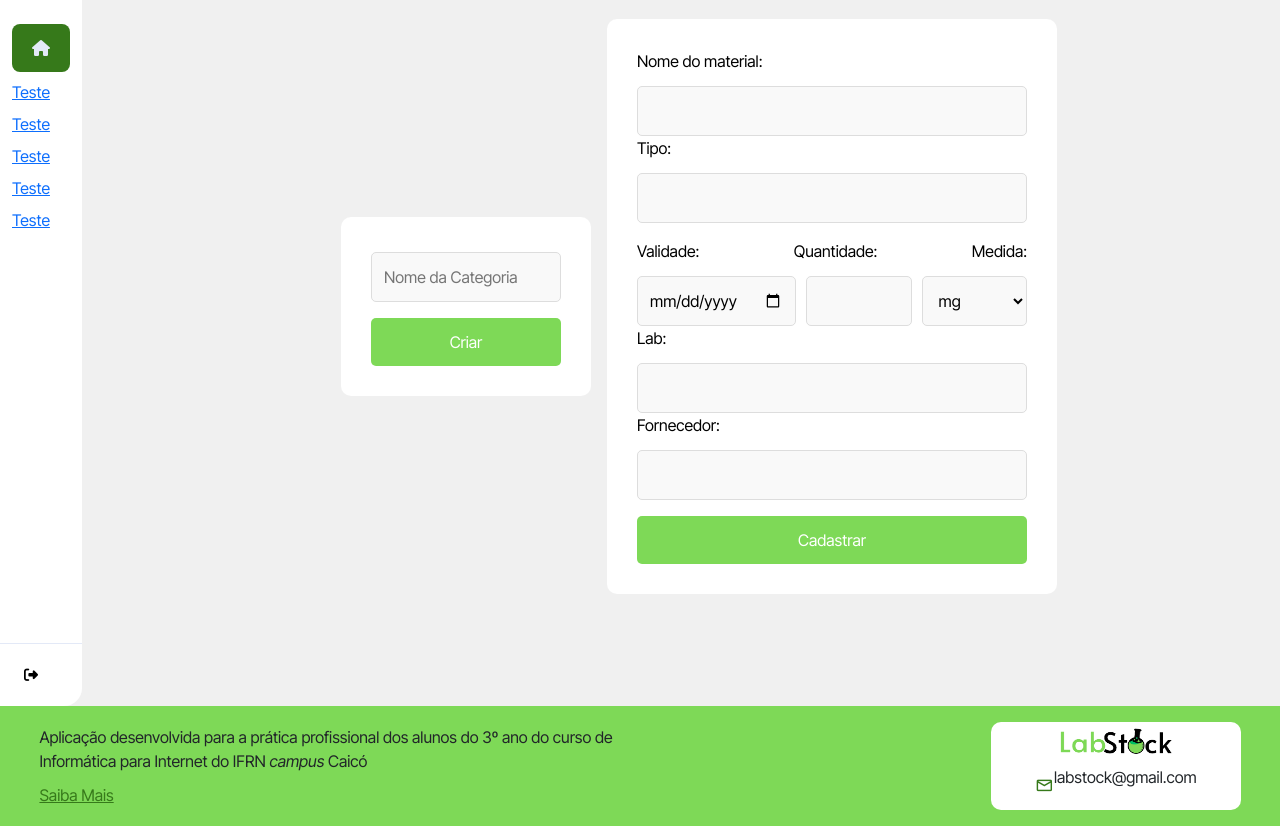
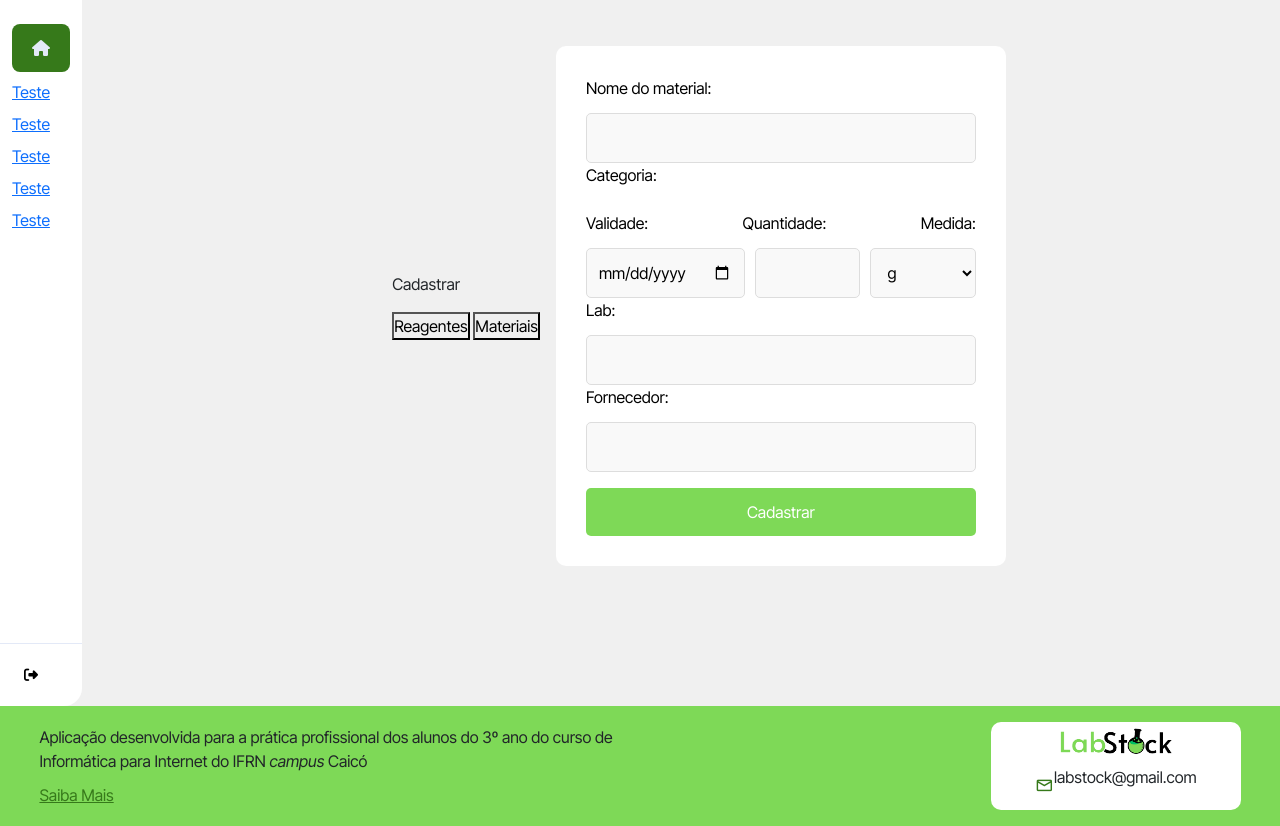
Before and after one commit to kzinge/labstock, a Flask app: page /material/cadastro in a window 1280 px wide. Shown: the part 94-920 px from the top of the page. Run offline with Flask 3, Linux system fonts and the light colour scheme; parts of the project's set-up code (start-up, migrations or seed data) failed here and were passed over; some libraries are stand-ins or nearby versions.

Commit message:
alterações forms materiais

```diff
--- a/controllers/materiais.py
+++ b/controllers/materiais.py
@@ -1,7 +1,7 @@
 #Rotas para materiais
 from flask import Blueprint, render_template, redirect, url_for, request, flash
 from database import db
-from models.materiais import Material, Categoria
+from models.materiais import Material, Reagente, Categoria
 from models.laboratorios import Lab
 from decorators.auth import role_required
 materiais_bp = Blueprint(name ='material',
@@ -9,102 +9,105 @@ materiais_bp = Blueprint(name ='material',
                     url_prefix='/material',
                     template_folder='templates')
 
-#CREATE MATERIAIS
+
+#REAGENTES
+
 @materiais_bp.route('/cadastro', methods=['POST', 'GET']) # ROTA APENAS PARA TECNICO
 def cadastro():
+    return render_template('materiais/cadastrar_material.html')
+
+@materiais_bp.route('/cadastro_reagente', methods=['POST','GET'])
+def cadastro_reagente():
     if request.method == 'POST':
-        nome_material = request.form['nome_material']
-        tipo_material = request.form['tipo_material'] #Vou achar que esse tipo é a Categoria
-        mat_unidade = request.form['unidade']
-        quantidade_material = request.form['quantidade_material']
-        validade_material = request.form['validade_material']
+        nome_reagente = request.form['nome_reagente']
+        tipo_reagente = request.form['tipo_reagente'] #Vou achar que esse tipo é a Categoria
+        rgt_unidade = request.form['unidade']
+        quantidade_reagente = request.form['quantidade_reagente']
+        validade_reagente = request.form['validade_reagente']
         laboratorio = request.form['lab_nome']
-        mat_fornecedor = request.form['fornecedor']
+        rgt_fornecedor = request.form['fornecedor']
 
-        mat_cat_id = db.session.scalar(db.select(Categoria.cat_id).filter(Categoria.cat_nome == tipo_material))
-        if not mat_cat_id:
+        rgt_cat_id = db.session.scalar(db.select(Categoria.cat_id).filter(Categoria.cat_nome == tipo_reagente))
+        if not rgt_cat_id:
             flash('Categoria inexistente')
-            return render_template('materiais/cadastrar_material.html',nome=nome_material, unidade=mat_unidade,
-                quantidade=quantidade_material, validade=validade_material, laboratorio=laboratorio, fornecedor = mat_fornecedor)
-        mat_lab_id = db.session.scalar(db.select(Lab.lab_id).filter(Lab.lab_nome == laboratorio))
-        if not mat_lab_id:
+            return render_template('materiais/cadastrar_material.html',nome=nome_reagente, unidade=rgt_unidade,
+                quantidade=quantidade_reagente, validade=validade_reagente, laboratorio=laboratorio, fornecedor = rgt_fornecedor)
+        rgt_lab_id = db.session.scalar(db.select(Lab.lab_id).filter(Lab.lab_nome == laboratorio))
+        if not rgt_lab_id:
             flash('Laboratório inexistente')
-            return render_template('materiais/cadastrar_material.html',nome=nome_material, unidade=mat_unidade,
-                quantidade=quantidade_material, validade=validade_material, categoria = tipo_material, fornecedor = mat_fornecedor)
+            return render_template('materiais/cadastrar_material.html',nome=nome_reagente, unidade=rgt_unidade,
+                quantidade=quantidade_reagente, validade=validade_reagente, categoria = tipo_reagente, fornecedor = rgt_fornecedor)
 
 
 
-        novo_material = Material(nome_material, quantidade_material, mat_unidade,
-                                     mat_fornecedor, validade_material, mat_lab_id, mat_cat_id)
-        db.session.add(novo_material)
+        novo_reagente = Reagente(nome_reagente, quantidade_reagente, rgt_unidade,
+                                     rgt_fornecedor, validade_reagente, rgt_lab_id, rgt_cat_id)
+        db.session.add(novo_reagente)
         db.session.commit()
-        return redirect(url_for('material.estoque'))
-
-
-    return render_template('materiais/cadastrar_material.html')
+        return redirect(url_for('reagente.estoque'))
 
 @materiais_bp.route('/', methods=['POST','GET']) # ROTA APENAS PARA TECNICO E PROFESSORES
 # @role_required('Docente')
 def estoque():
-    materiais = db.session.scalars(db.select(Material)).all()
+    materiais = db.session.scalars(db.select(Reagente)).all()
     return render_template('materiais/estoque.html', materiais = materiais)
 
 @materiais_bp.route('/edit/<int:id>', methods=['POST', 'GET']) # ROTA APENAS PARA TECNICO
 def edit(id):
-    material = db.session.scalar(db.select(Material).filter(Material.mat_id == int(id)))
-    categoria = db.session.scalar(db.select(Categoria.cat_nome).filter(Categoria.cat_id == material.mat_cat_id))
-    laboratorio = db.session.scalar(db.select(Lab.lab_nome).filter(Lab.lab_id == material.mat_lab_id))
+    reagente = db.session.scalar(db.select(Reagente).filter(Reagente.rgt_id == int(id)))
+    categoria = db.session.scalar(db.select(Categoria.cat_nome).filter(Categoria.cat_id == Reagente.rgt_cat_id))
+    laboratorio = db.session.scalar(db.select(Lab.lab_nome).filter(Lab.lab_id == reagente.rgt_lab_id))
 
-    print(f'material: {material.mat_nome} {material.mat_id} | categoria: {categoria}')
+    print(f'reagente: {reagente.rgt_nome} {reagente.rgt_id} | categoria: {categoria}')
     if request.method == 'POST':
-        nome_material = request.form['nome_material']
-        tipo_material = request.form['tipo_material']
-        mat_unidade = request.form['unidade']
-        quantidade_material = request.form['quantidade_material']
-        validade_material = request.form['validade_material']
+        nome_reagente = request.form['nome_reagente']
+        tipo_reagente = request.form['tipo_reagente']
+        rgt_unidade = request.form['unidade']
+        quantidade_reagente = request.form['quantidade_reagente']
+        validade_reagente = request.form['validade_reagente']
         laboratorio_novo = request.form['lab_nome']
-        mat_fornecedor = request.form['fornecedor']
+        rgt_fornecedor = request.form['fornecedor']
 
-        if nome_material != material.mat_nome:
-            material.mat_nome = nome_material
+        if nome_reagente != reagente.rgt_nome:
+            reagente.rgt_nome = nome_reagente
 
-        if tipo_material != categoria:
-            mat_cat_id = db.session.scalar(db.select(Categoria.cat_id).filter(Categoria.cat_nome == tipo_material))
-            if not mat_cat_id:
+        if tipo_reagente != categoria:
+            rgt_cat_id = db.session.scalar(db.select(Categoria.cat_id).filter(Categoria.cat_nome == tipo_reagente))
+            if not rgt_cat_id:
                 flash('Categoria inválida')
-                return render_template('materiais/edit_material.html', material = material, categoria = categoria, laboratorio = laboratorio)
-            material.mat_cat_id = mat_cat_id
+                return render_template('materiais/edit_reagente.html', reagente = reagente, categoria = categoria, laboratorio = laboratorio)
+            reagente.rgt_cat_id = rgt_cat_id
 
-        if mat_unidade != material.mat_unidade:
-            material.mat_unidade = mat_unidade
+        if rgt_unidade != reagente.rgt_unidade:
+            reagente.rgt_unidade = rgt_unidade
 
-        if quantidade_material != material.mat_quantidade:
-            material.mat_quantidade = quantidade_material
+        if quantidade_reagente != reagente.rgt_quantidade:
+            reagente.rgt_quantidade = quantidade_reagente
 
-        if validade_material != material.mat_validade:
-            material.mat_validade = validade_material
+        if validade_reagente != reagente.rgt_validade:
+            reagente.rgt_validade = validade_reagente
 
         if laboratorio_novo != laboratorio:
-            mat_lab_id = db.session.scalar(db.select(Lab.lab_id).filter(Lab.lab_nome == laboratorio_novo))
-            if not mat_lab_id:
+            rgt_lab_id = db.session.scalar(db.select(Lab.lab_id).filter(Lab.lab_nome == laboratorio_novo))
+            if not rgt_lab_id:
                 flash('Laboratório inválido')
-                return render_template('materiais/edit_material.html', material = material, categoria = categoria, laboratorio = laboratorio)
-            material.mat_lab_id = mat_lab_id
+                return render_template('materiais/edit_reagente.html', reagente = reagente, categoria = categoria, laboratorio = laboratorio)
+            reagente.rgt_lab_id = rgt_lab_id
 
-        if mat_fornecedor != material.mat_fornecedor:
-            material.mat_fornecedor = mat_fornecedor
+        if rgt_fornecedor != reagente.rgt_fornecedor:
+            reagente.rgt_fornecedor = rgt_fornecedor
 
         db.session.commit()
-        return redirect(url_for('material.estoque'))
+        return redirect(url_for('reagente.estoque'))
 
-    return render_template('materiais/edit_material.html', material = material, categoria = categoria, laboratorio = laboratorio)
+    return render_template('materiais/edit_reagente.html', reagente = reagente, categoria = categoria, laboratorio = laboratorio)
 
 @materiais_bp.route('/remove/<int:id>', methods=['POST', 'GET']) # ROTA APENAS PARA TECNICO
 def remove(id):
-    material = db.session.scalar(db.select(Material).filter(Material.mat_id == int(id)))
-    db.session.delete(material)
+    reagente = db.session.scalar(db.select(reagente).filter(reagente.rgt_id == int(id)))
+    db.session.delete(reagente)
     db.session.commit()
-    return redirect(url_for('material.estoque'))
+    return redirect(url_for('reagente.estoque'))
 
 @materiais_bp.route('/reservar', methods=['POST','GET'])
 def reservar():
@@ -117,4 +120,14 @@ def nova_categoria():
     db.session.add(nova_cat)
     db.session.commit()
 
-    return redirect(url_for('material.cadastro'))
+    return redirect(url_for('reagente.cadastro'))
+
+
+
+
+
+#materiais
+
+@materiais_bp.route('/novo_material')
+def cadastro_material():
+    return render_template('materiais/edit_reagente.html')
--- /dev/null
+++ b/static/scripts/change_menu.js
@@ -0,0 +1,12 @@
+function change_menu(menu) {
+    div_reagentes = document.getElementById('form_reagentes')
+    div_materiais = document.getElementById('form_materiais')
+    console.log(div_materiais,div_reagentes)
+    if (menu == 'reagentes') {
+        div_reagentes.style.display = 'flex';
+        div_materiais.style.display = 'none';
+    } else if (menu == 'materiais') {
+        div_reagentes.style.display = 'none';
+        div_materiais.style.display = 'flex';
+    }
+}
--- a/static/scripts/userinfo.js
+++ b/static/scripts/userinfo.js
@@ -8,7 +8,7 @@ function getUserCookie() {
         .map(([, valor]) => decodeURIComponent(valor));
 
 }
-console.log(getUserCookie())
+
 document.addEventListener("DOMContentLoaded", getUserCookie);
 cookies = getUserCookie()
 username_element = document.getElementById('username')
--- a/templates/materiais/cadastrar_material.html
+++ b/templates/materiais/cadastrar_material.html
@@ -18,38 +18,63 @@
 {% endblock %}
 
 {% block content %}
-<form action="{{url_for('material.nova_categoria')}}" method="post" id="form-categoria">
+<!-- <form action="{{url_for('material.nova_categoria')}}" method="post" id="form-categoria">
     <input name="nome" placeholder="Nome da Categoria" type="text" required>
     <button type="submit" class="botao-cadastrar">Criar</button>
-</form>
+</form>  -->
+<div id="escolha">
+    <p>Cadastrar</p>
+    <button onclick="change_menu('reagentes')">Reagentes</button>
+    <button onclick="change_menu('materiais')">Materiais</button>
+</div>
 
-<form action="{{url_for('material.cadastro')}}" method="POST" id="form-material">
-    <label for="nome_material">Nome do material:</label>
-    <input type="text" name="nome_material" id="nome-material" value={{nome}}>
 
-    <label for="tipo_material">Tipo:</label>
-    <input type="text" name="tipo_material" id="tipo-material" value={{categoria}}>
+<div id="form_reagentes">
+    <form action="{{url_for('material.cadastro_reagente')}}" method="POST" id="form-material">
+        <label for="nome_reagente">Nome do material:</label>
+        <input type="text" name="nome_reagente" id="nome-material" value={{nome}}>
+
+        <label for="tipo_material">Categoria:</label>
+
+        <!-- <input type="text" name="tipo_material" id="tipo-material" value={{categoria}}> -->
 
         <div class="conteiner-labels">
-        <label for="validade_material">Validade:</label>
-        <label for="quantidade_material">Quantidade:</label>
+            <label for="validade_reagente">Validade:</label>
+            <label for="quantidade_reagente">Quantidade:</label>
             <label for="unidade">Medida:</label>
         </div>
+
         <div class="conteiner-inputs">
-        <input type="date" name="validade_material" id="validade-material" value={{validade}}>
-        <input type="number" name="quantidade_material" id="quantidade-material" value={{quantidade}}>
+            <input type="date" name="validade_reagente" id="validade-material" value={{validade}}>
+            <input type="number" name="quantidade_reagente" id="quantidade-material" value={{quantidade}}>
             <select name="unidade">
-            <option value="mg">mg</option>
                 <option value="g">g</option>
-            <option value="kg">kg</option>
-            <option value="ml">mL</option>
                 <option value="l">L</option>
             </select>
         </div>
+
         <label for="lab_nome">Lab:</label>
         <input type="text" name="lab_nome" value={{laboratorio}}>
+
         <label for="fornecedor">Fornecedor:</label>
         <input type="text" name="fornecedor" value={{fornecedor}}>
+
         <button type="submit" class="botao-cadastrar">Cadastrar</button>
     </form>
+</div>
+
+<div id="form_materiais" style="display: none;">
+    <form action="{{url_for('material.cadastro_material')}}" method="post">
+        <label for="nome_material">Nome do material</label>
+        <input type="text" name="nome_material">
+
+        <label for="descricao">Descrição (opcional)</label>
+        <input type="text" name="descricao">
+
+        <h1>FALTA TERMINAR ESSE INPUT</h1>
+    </form>
+</div>
+
+<script src="../../static/scripts/change_menu.js"></script>
+
 {% endblock %}
```
Lines whose indentation alone changed are shown as unchanged.
